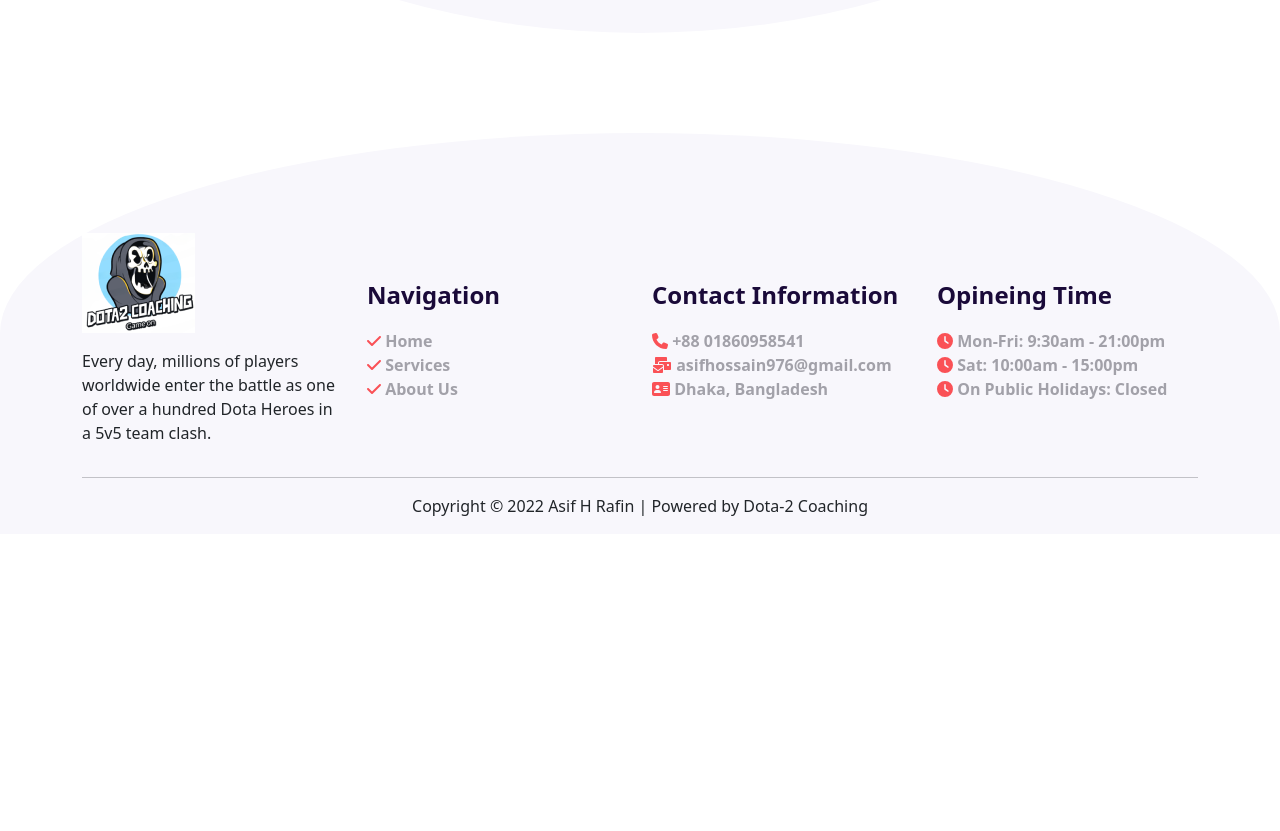
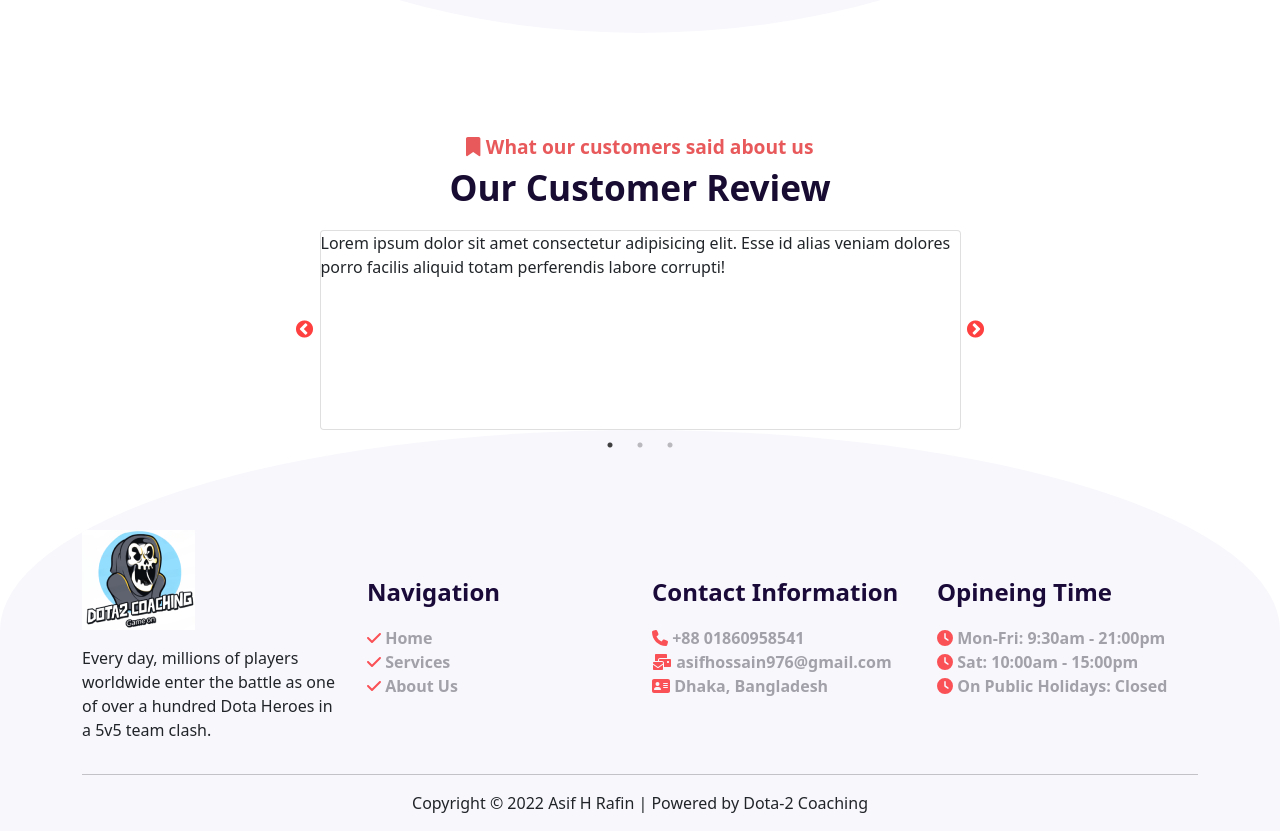
Before and after one commit to Rafin31/React-firebase-app, a React (Create React App) app: page / in a window 1280 px wide. Shown: the part 1540-2371 px from the top of the page. Before the commit the page ends 2074 px from the top, so only its background shows below. Built offline with nearby package versions, Linux system fonts and the light colour scheme.

Commit message:
Slider Added

```diff
--- a/package.json
+++ b/package.json
@@ -13,7 +13,9 @@
     "react-bootstrap": "^2.2.3",
     "react-dom": "^18.0.0",
     "react-router-dom": "6",
-    "react-scripts": "5.0.1"
+    "react-scripts": "5.0.1",
+    "react-slick": "^0.29.0",
+    "slick-carousel": "^1.8.1"
   },
   "scripts": {
     "start": "react-scripts start",
--- a/src/App.js
+++ b/src/App.js
@@ -6,6 +6,7 @@ import Banner from "./Components/Banner/Banner"
 import Header from "./Components/Header/Header"
 import Service from "./Components/Services/Service";
 import Footer from "./Components/Footer/Footer";
+import Review from "./Components/Review/Review";
 
 function App() {
 
@@ -21,6 +22,7 @@ function App() {
 					<>
 						<Banner />
 						<Service />
+						<Review />
 					</>
 				} />
 			</Routes>
--- a/src/Components/Footer/Footer.css
+++ b/src/Components/Footer/Footer.css
@@ -6,6 +6,7 @@
     border-radius: 50%;
     border-bottom-left-radius: 0;
     border-bottom-right-radius: 0;
+    overflow: hidden;
 }
 
 .footerSectionTitle {
--- a/src/Components/Footer/Footer.js
+++ b/src/Components/Footer/Footer.js
@@ -9,7 +9,8 @@ const Footer = () => {
     return (
         <div className='container-fluid footerWrapper'>
 
-            <div className="container">
+            <div className="container" data-aos="fade-up"
+                data-aos-anchor-placement="center-bottom">
                 <div className="row justify-content-center align-items-center">
                     <div className="col-lg-3 col-md-6 col-12">
                         <p className="footerSectionTitle Logo">
--- /dev/null
+++ b/src/Components/Review/Review.css
@@ -0,0 +1,44 @@
+.slick-prev:before,
+.slick-next:before {
+    font-family: 'slick';
+    font-size: 20px;
+    line-height: 1;
+    opacity: .75;
+    color: red;
+    -webkit-font-smoothing: antialiased;
+    -moz-osx-font-smoothing: grayscale;
+}
+
+.smallHeading {
+    font-size: 1.2rem;
+    font-weight: 800;
+    color: #e8595b;
+    margin: 0;
+}
+
+.largeHeading {
+    font-size: 2.2rem;
+    font-weight: 800;
+    color: #180c32;
+}
+
+.reviewWrapper {
+    height: auto;
+    padding: 0px 50px;
+}
+
+/* .slick-slide>div {
+    display: grid;
+    place-items: center;
+    width: 80%;
+    margin-top: 50px;
+    margin: auto;
+    height: 500px;
+    padding: 0px;
+    background: transparent;
+} */
+
+.reviewWrapper .card {
+    height: 200px;
+    width: 100%;
+}
--- /dev/null
+++ b/src/Components/Review/Review.js
@@ -0,0 +1,57 @@
+import React from 'react';
+import Slider from 'react-slick/lib/slider';
+import "slick-carousel/slick/slick.css";
+import "slick-carousel/slick/slick-theme.css";
+import './Review.css'
+import { FontAwesomeIcon } from '@fortawesome/react-fontawesome';
+import { faBookmark } from '@fortawesome/free-solid-svg-icons';
+
+
+const Review = () => {
+    const settings = {
+        dots: true,
+        infinite: true,
+        speed: 500,
+        slidesToShow: 1,
+        slidesToScroll: 1
+    };
+    return (
+        <div>
+            <div className="reviewWrapper" >
+                <div className="container">
+                    <div className="row justify-content-center align-items-center" data-aos="fade-up"
+                        data-aos-anchor-placement="center-bottom">
+                        <div className="col-12 text-center">
+                            <p className="smallHeading"> <FontAwesomeIcon icon={faBookmark} /> What our customers said about us</p>
+                            <p className="largeHeading">Our Customer Review</p>
+                        </div>
+                        <div className="col-lg-7 col-12">
+                            <div>
+                                <Slider {...settings}>
+                                    <div className='sliderContainer'>
+                                        <div className="card">
+                                            Lorem ipsum dolor sit amet consectetur adipisicing elit. Esse id alias veniam dolores porro facilis aliquid totam perferendis labore corrupti!
+                                        </div>
+                                    </div>
+                                    <div className='sliderContainer'>
+                                        <div className="card">
+                                            Lorem ipsum dolor sit amet consectetur adipisicing elit. Esse id alias veniam dolores porro facilis aliquid totam perferendis labore corrupti!
+                                        </div>
+                                    </div>
+                                    <div className='sliderContainer'>
+                                        <div className="card">
+                                            Lorem ipsum dolor sit amet consectetur adipisicing elit. Esse id alias veniam dolores porro facilis aliquid totam perferendis labore corrupti!
+                                        </div>
+                                    </div>
+
+                                </Slider>
+                            </div>
+                        </div>
+                    </div>
+                </div>
+            </div>
+        </div>
+    );
+};
+
+export default Review;
--- a/src/Components/Services/Service.js
+++ b/src/Components/Services/Service.js
@@ -66,7 +66,7 @@ const Service = () => {
                                                     </div>
                                                     <div className="col-lg-6 col-md-12 col-12">
                                                         <button className="servicesButton">
-                                                            Purchase Now <FontAwesomeIcon icon={faArrowRightLong} />
+                                                            Purchase  <FontAwesomeIcon icon={faArrowRightLong} />
                                                         </button>
                                                     </div>
 
```
Also changed, not shown: 2 other files (tests, documents, lock files or other folders).
